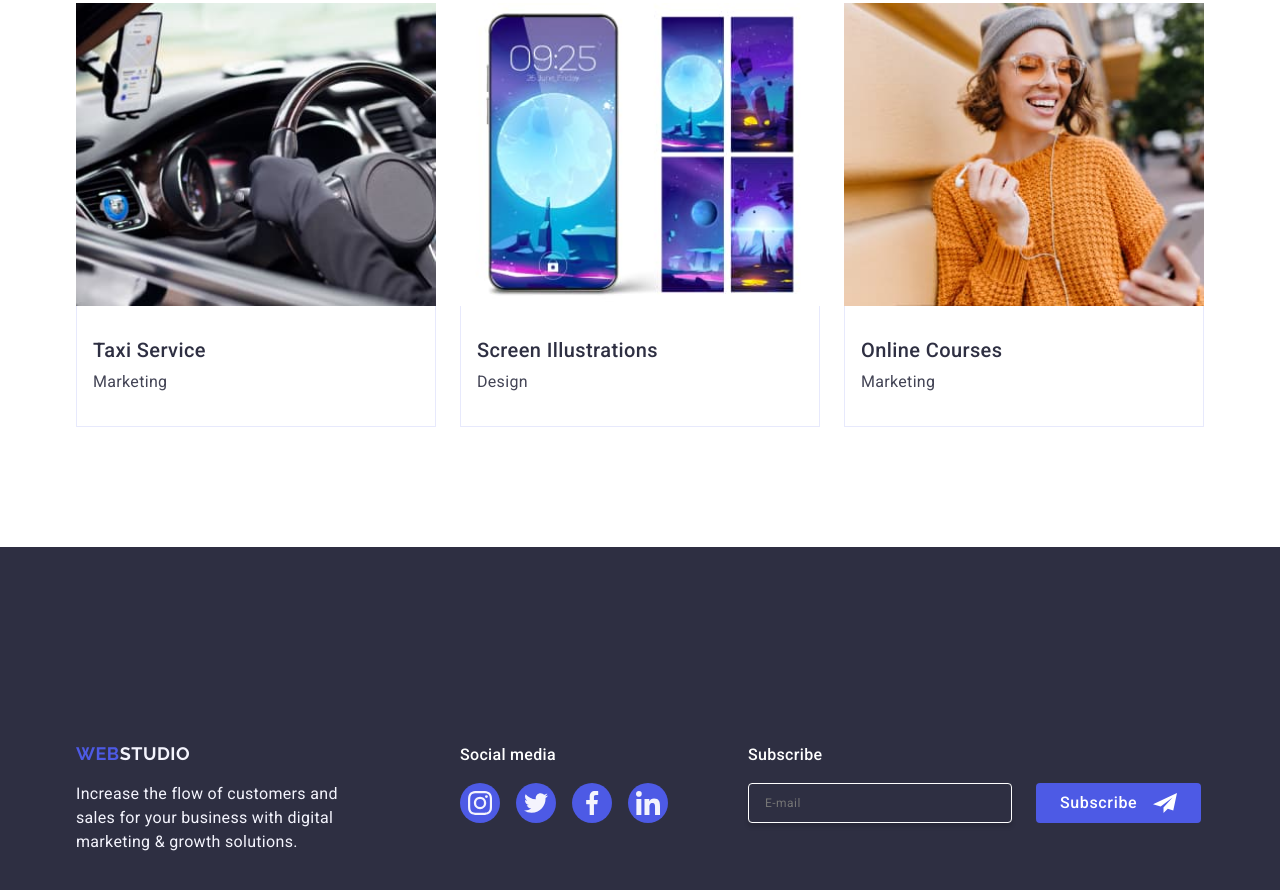
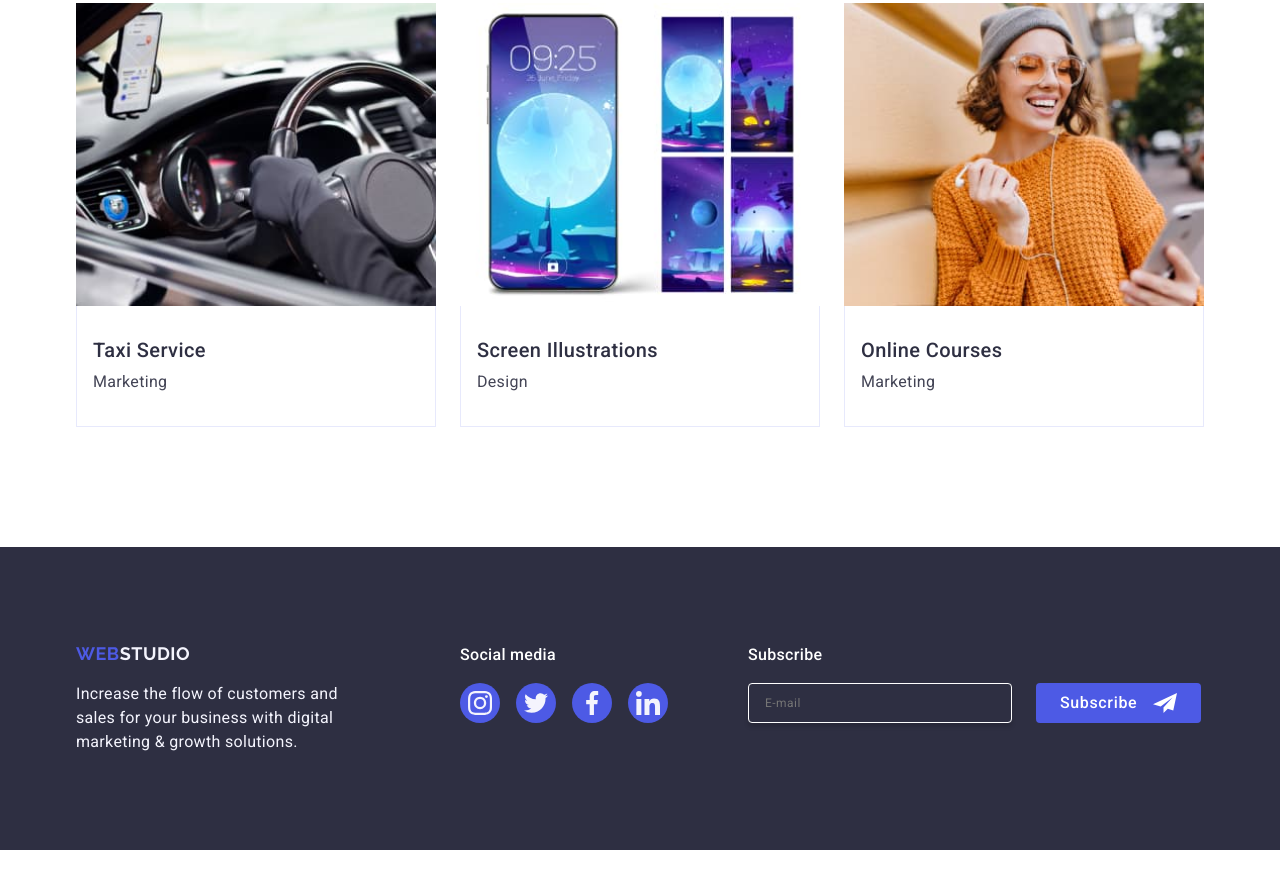
Before and after one commit to AlinaMyrosh/goit-markup-hw-06, a plain HTML site: page index.html in a window 1280 px wide. Shown: the part 2649-3539 px from the top of the page. After the commit the page ends 3499 px from the top, so only its background shows below. Drawn offline with nearby package versions, Linux system fonts and the light colour scheme.

Commit message:
finished

```diff
--- a/css/styles.css
+++ b/css/styles.css
@@ -741,7 +741,7 @@ img {
   }
 }
 
-/* ===== FOOTER ===== */
+/* ==========      FOOTER      =========== */
 
 .footer {
   background: #2e2f42;
@@ -907,9 +907,7 @@ subscribe-input::placeholder {
 
 @media screen and (min-width: 1158px) {
   .footer-container {
-    padding-top: 100px;
     flex-wrap: nowrap;
-    padding-bottom: 100px;
     padding-left: 15px;
     gap: 0;
   }
```
